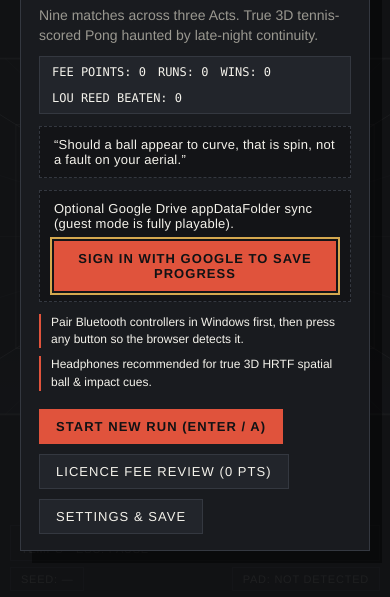
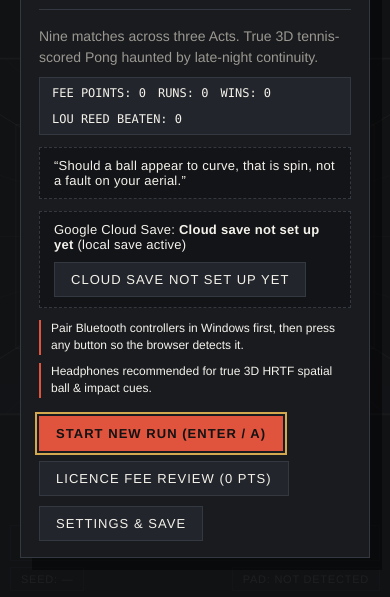
Before and after one commit to martindavies-code/perfect-day-pong, a website with bundled scripts: page index.html in a window 390 px wide. Shown: the part 245-842 px from the top of the page. Built offline with nearby package versions, Linux system fonts and the light colour scheme.

Commit message:
Revert "Step 8b google client and viewport (#2)"
This reverts commit be46b168723c94d628dba367e4564aeebf4867c5.

```diff
--- a/config.js
+++ b/config.js
@@ -1,9 +1,9 @@
 /**
  * Public client configuration for Perfect Day Pong.
  * OAuth Web Client IDs are public by design (never put any client secret here).
- * Configured for the dedicated GCP project 'perfect-day-pong' (web client 'Perfect Day Pong web').
+ * Leave GOOGLE_CLIENT_ID empty until configured per SETUP_GOOGLE.md.
  */
-export const GOOGLE_CLIENT_ID = '28243554065-114cst10mtar0bkvoijvce9d72jgnq1a.apps.googleusercontent.com';
+export const GOOGLE_CLIENT_ID = '';
 
 export const GOOGLE_SCOPES = 'https://www.googleapis.com/auth/drive.appdata';
 export const CLOUD_SAVE_FILENAME = 'perfect-day-pong-save.json';
--- a/style.css
+++ b/style.css
@@ -415,9 +415,6 @@ button.small {
 }
 
 @media (max-width: 720px) {
-  #screen-overlay {
-    align-items: flex-start;
-  }
   #hud-overlay {
     padding: 8px 10px;
   }
@@ -435,7 +432,6 @@ button.small {
   }
   .card {
     padding: 16px 18px;
-    margin: 0 auto;
   }
   .card::before {
     margin: -16px -18px 14px -18px;
```
